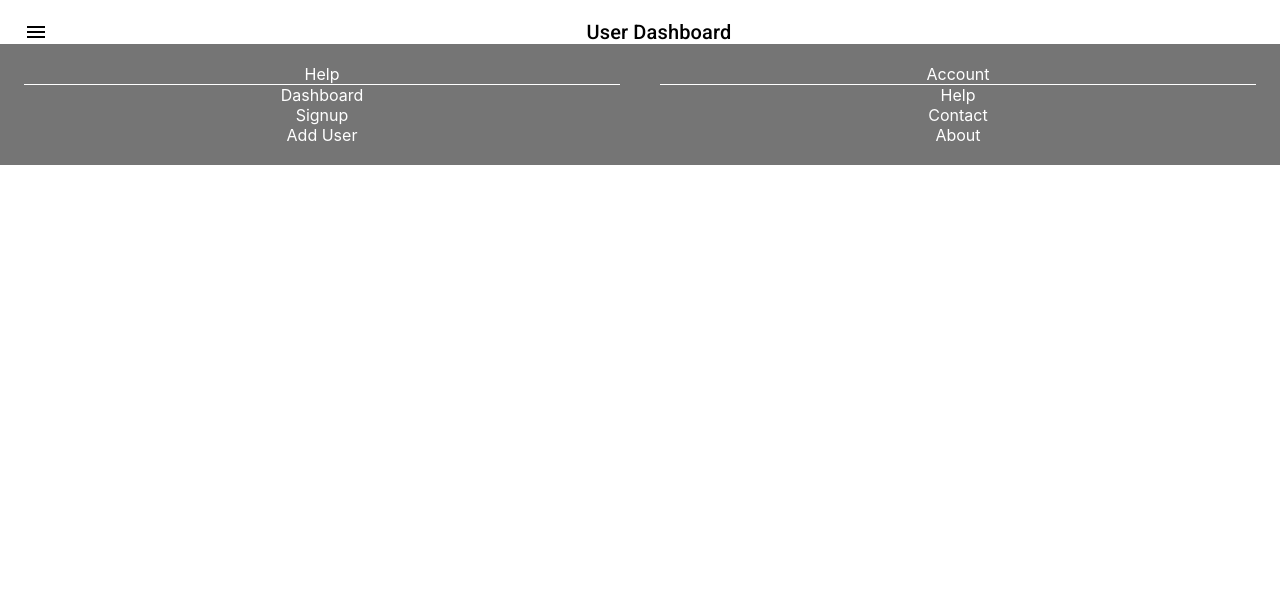
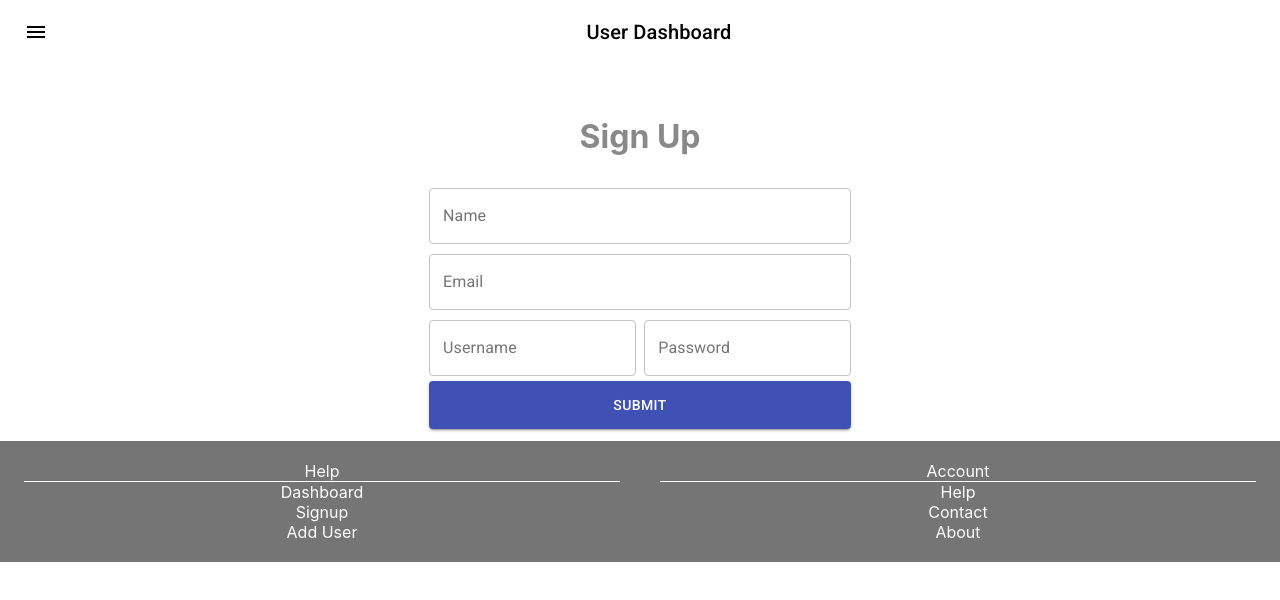
Before and after one commit to sea-lakhan/ReactJsDashboard, a React (Create React App) app: page /addUser in a window 1280 px wide. Shown: the top 600 px of the page. Built offline with nearby package versions, Linux system fonts and the light colour scheme.

Commit message:
changes told by laraib

```diff
--- a/src/App.css
+++ b/src/App.css
@@ -1,6 +1,6 @@
 .App {
   text-align: center;
-  flexgrow: 1;
+  min-height: 100%;
 }
 
 .App-logo {
@@ -39,24 +39,34 @@
 }
 
 .container {
-  height: 50rem;
-  flex-grow: 1;
+  /* display: flex; */
+  height: 100%;
+  min-height: 100%;
+  /* flexgrow: 1; */
+}
+
+body:before {
+  content: "";
+  height: 100%;
+  float: left;
+  width: 0;
+  margin-top: -32767px;
+  /* thank you Erik J - negate effect of float*/
 }
 
 .signupContainer {
   display: flex;
-  flex: 1;
-  height: 50rem;
+  min-height: 100%;
   flex-direction: column;
   padding: 2rem;
   justify-content: center;
   align-items: center;
+  background-color: "#cc313d";
 }
 
 .detailsContainer {
   display: flex;
-  width: 40rem;
-  height: 30rem;
+  min-height: 100%;
   flex: 1;
   flex-direction: column;
   justify-content: center;
@@ -66,11 +76,12 @@
 
 .formfields {
   display: flex;
-  width: 40rem;
-  height: 30rem;
+  /* width: 40rem; */
+  /* height: 30rem; */
   flex: 1;
   flex-direction: column;
   justify-content: center;
   align-items: center;
   border: 5px;
+  background-color: "#cc313d";
 }
--- a/src/App.tsx
+++ b/src/App.tsx
@@ -1,39 +1,20 @@
-import React from "react";
-import logo from "./logo.svg";
 import "./App.css";
-import { BrowserRouter, Routes, Route } from "react-router-dom";
+import { Routes, Route } from "react-router-dom";
 import { UserDashboard } from "./components/UserDashboard";
 import { UserDetails } from "./components/UserDetails";
-import AppBar from "@material-ui/core/AppBar";
-import Toolbar from "@material-ui/core/Toolbar";
-import IconButton from "@material-ui/core/IconButton";
-import MenuIcon from "@material-ui/icons/Menu";
-import { makeStyles } from "@material-ui/core";
-import Typography from "@material-ui/core/Typography";
 import { Signup } from "./components/Signup";
 import { Details } from "./components/Details";
 import { Footer } from "./components/Footer";
 import { Header } from "./components/Header";
 
-const useStyles = makeStyles({
-  menuButton: {
-    marginRight: 2,
-  },
-  title: {
-    flexGrow: 1,
-  },
-});
-
 function App() {
-  const styles = useStyles();
   return (
     <div className="App">
       <Header />
       <Routes>
-        <Route path="/" element={<Signup />} />
+        <Route path="/" element={<UserDashboard />} />
+        <Route path="/addUser" element={<Signup />} />
         <Route path="/confirmDetails" element={<Details />} />
-        {/* <Route path="/" element={<UserDashboard />} /> */}
-        <Route path="/userDashboard" element={<UserDashboard />} />
         <Route path="/userDetails" element={<UserDetails />} />
       </Routes>
       <Footer />
--- a/src/components/Details.tsx
+++ b/src/components/Details.tsx
@@ -20,15 +20,21 @@ export const Details = (props: any) => {
   const dispatch = useDispatch();
   const navigation = useNavigate();
   const styles = useStyle();
-  console.log(user);
-  const handleClick = () => {
-    const response = axios.post("http://localhost:3006/users", user);
-    dispatch(removeUser());
-    navigation("/userDashboard");
+
+  const handleClick = async () => {
+    // const response =
+    await axios
+      .post("http://localhost:3006/users", user)
+      .then((response) => {
+        dispatch(removeUser());
+      })
+      .catch((error) => alert(error));
+    navigation(-2);
   };
 
   const handleBackClick = () => {
-    navigation("..");
+    // navigation("/addUser");
+    navigation(-1);
   };
 
   return (
--- a/src/components/Footer.tsx
+++ b/src/components/Footer.tsx
@@ -8,28 +8,35 @@ const useStyle = makeStyles({
     textDecoration: "none",
     color: "white",
   },
+  footer: {
+    position: "relative",
+    bottom: 0,
+    left: 0,
+    right: 0,
+    marginBottom: 20,
+  },
 });
 export const Footer = () => {
   const styles = useStyle();
   return (
-    <footer>
+    <div className={styles.footer}>
       <Box bgcolor="text.secondary" color="white">
         <Container maxWidth={"lg"}>
           <Grid container spacing={5}>
             <Grid item xs={12} sm={6}>
               <Box borderBottom={1}>Help</Box>
               <Box>
-                <Link to="/userDashboard" className={styles.linkStyle}>
+                <Link to="/" className={styles.linkStyle}>
                   Dashboard
                 </Link>
               </Box>
               <Box>
-                <Link to="/" className={styles.linkStyle}>
+                <Link to="/addUser" className={styles.linkStyle}>
                   Signup
                 </Link>
               </Box>
               <Box>
-                <Link to="/" className={styles.linkStyle}>
+                <Link to="/addUser" className={styles.linkStyle}>
                   Add User
                 </Link>
               </Box>
@@ -55,6 +62,6 @@ export const Footer = () => {
           </Grid>
         </Container>
       </Box>
-    </footer>
+    </div>
   );
 };
--- a/src/components/Header.tsx
+++ b/src/components/Header.tsx
@@ -37,12 +37,12 @@ export const Header = () => {
   };
 
   const handleAddUserClick = () => {
-    navigation("/");
+    navigation("/addUser");
     handleClose();
   };
 
   const handleUserDashboardClick = () => {
-    navigation("/userDashboard");
+    navigation("/");
     handleClose();
   };
 
--- a/src/components/Signup.tsx
+++ b/src/components/Signup.tsx
@@ -106,6 +106,7 @@ export const Signup = () => {
   };
 
   return (
+    <div className="container">
       <div className="signupContainer">
         <div className="formfields">
           <h1 className={styles.heading}>Sign Up</h1>
@@ -151,5 +152,6 @@ export const Signup = () => {
           {/* </Link> */}
         </div>
       </div>
+    </div>
   );
 };
--- a/src/components/UserDashboard.tsx
+++ b/src/components/UserDashboard.tsx
@@ -1,10 +1,9 @@
-import React, { useEffect, useState } from "react";
+import React, { useEffect } from "react";
 import Grid from "@material-ui/core/Grid";
 import { makeStyles } from "@material-ui/core";
 import Card from "@material-ui/core/Card";
 import CardActions from "@material-ui/core/CardActions";
 import Chip from "@material-ui/core/Chip";
-import CardContent from "@material-ui/core/CardContent";
 import Button from "@material-ui/core/Button";
 import Typography from "@material-ui/core/Typography";
 import AccountCircleIcon from "@material-ui/icons/AccountCircle";
@@ -26,7 +25,7 @@ const useStyles = makeStyles({
     flex: 2,
     height: "100%",
     padding: 20,
-    backgroundColor: "#cc313d",
+    // backgroundColor: "#cc313d",
   },
   root: {
     flexGrow: 1,
@@ -37,6 +36,7 @@ const useStyles = makeStyles({
     minWidth: 275,
     display: "flex",
     flexDirection: "column",
+    backgroundColor: "#cc313d",
     // justifyContent: "space-between",
   },
   userCardStyle: {
@@ -47,16 +47,19 @@ const useStyles = makeStyles({
   },
   userDetailsContainer: {
     display: "flex",
+    justifyContent: "flex-start",
     alignItems: "center",
+    textAlign: "left",
     paddingLeft: 20,
   },
   cardTitle: {
     fontSize: 14,
+    color: "#ffffff",
   },
   pos: {
     marginBottom: 12,
   },
-  userCircleIcon: { color: "#a7beae", fontSize: 50 },
+  userCircleIcon: { color: "#ffffff", fontSize: 50 },
   buttonsContainer: {
     display: "flex",
     flex: 1,
@@ -66,8 +69,9 @@ const useStyles = makeStyles({
     padding: 10,
     // backgroundColor: "rgba(0, 0, 0, 0.2)",
   },
-  deleteIcon: { color: "white", fontSize: 20 },
-  infoButton: { backgroundColor: "#a7beae" },
+  deleteIcon: { color: "#ffffff", fontSize: 20 },
+  infoButton: { backgroundColor: "#ffffff" },
+  chipStyle: { backgroundColor: "#ffffff" },
 });
 
 export const UserDashboard = () => {
@@ -77,14 +81,6 @@ export const UserDashboard = () => {
   const dispatch = useDispatch();
   //   const [userData, setUserData] = useState([]);
   useEffect(() => {
-    // updateUser({
-    //   id: 5,
-    //   name: "akshay",
-    //   email: "akshay@gmail.com",
-    //   username: "akshay123",
-    //   password: "123456",
-    // });
-    if (user.userList.length == 0) {
     axios
       .get(" http://localhost:3006/users")
       .then((response) => {
@@ -92,27 +88,36 @@ export const UserDashboard = () => {
         //   setUserData(response.data);
       })
       .catch((error) => console.error());
-    }
   }, []);
 
   const removeUser = async (id: number) => {
-    await axios.delete(`http://localhost:3006/users/${id}`);
+    await axios
+      .delete(`http://localhost:3006/users/${id}`)
+      .then((response) => {
+        console.log(response.status);
+        if (response.status == 200) {
+          alert("User deleted successfully.");
+        }
+      })
+      .catch((error) => {
+        alert(error);
+      });
   };
 
-  const updateUser = async (user: any) => {
-    const response = await axios.put(`http://localhost:3006/users/${user.id}`, user);
-  };
+  // const updateUser = async (user: any) => {
+  //   const response = await axios.put(`http://localhost:3006/users/${user.id}`, user);
+  // };
 
   const deleteUser = async (id: number) => {
     await removeUser(id);
     dispatch(addUserList(user.userList.filter((user: any) => user.id !== id)));
-    // setUserData(userData.filter((user: any) => user.id != id));
   };
 
   const handleNavigation = (user: any) => {
     dispatch(setUserDetails(user));
     navigation("/userDetails");
   };
+
   return (
     <div className="container">
       <div className={styles.rootContainer}>
@@ -142,7 +147,12 @@ export const UserDashboard = () => {
                           <DeleteIcon className={styles.deleteIcon} />
                         </Button> */}
 
-                          <Chip avatar={<DeleteIcon className={styles.deleteIcon} />} label="Delete" onClick={() => deleteUser(user.id)} />
+                          <Chip
+                            className={styles.chipStyle}
+                            avatar={<DeleteIcon className={styles.deleteIcon} />}
+                            label="Delete"
+                            onClick={() => deleteUser(user.id)}
+                          />
                         </div>
                       </CardActions>
                     </Card>
```
Also changed, not shown: src/components/UserDetails.tsx (+18 -16 lines). Lines whose indentation alone changed are shown as unchanged.
